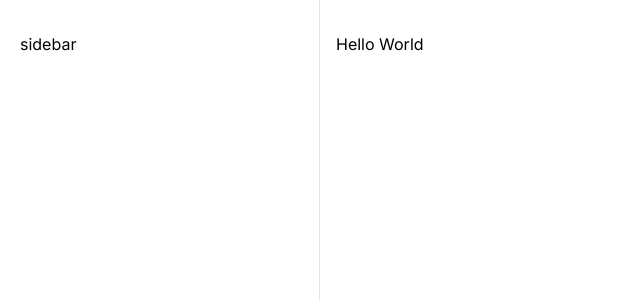
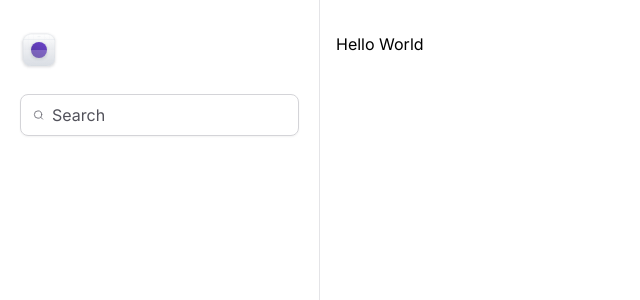
Before and after one commit to marcoscuomo/tailwind-next, a Next.js app: page / in a window 1280 px wide. Shown: the top 300 px of the page, without its empty margins (0-640 px from the left). Built offline with nearby package versions, Linux system fonts and the light colour scheme.

Commit message:
Logo e input de busca

```diff
--- a/package.json
+++ b/package.json
@@ -9,6 +9,7 @@
     "lint": "next lint"
   },
   "dependencies": {
+    "lucide-react": "^0.323.0",
     "next": "14.1.0",
     "react": "^18",
     "react-dom": "^18"
--- a/src/app/layout.tsx
+++ b/src/app/layout.tsx
@@ -1,6 +1,7 @@
 import type { Metadata } from 'next'
 import { Inter } from 'next/font/google'
 import './globals.css'
+import { Sidebar } from '@/components/Sidebar'
 
 const inter = Inter({ subsets: ['latin'] })
 
@@ -17,9 +18,9 @@
   return (
     <html lang="en">
       <body className={inter.className}>
-        <div className="grid-cols-app grid min-h-screen">
-          <aside className="border-r border-zinc-200 px-5 py-8">sidebar</aside>
-          <main className=" px-4 pb-12 pt-8">{children}</main>
+        <div className="grid min-h-screen grid-cols-app">
+          <Sidebar />
+          <main className="px-4 pb-12 pt-8">{children}</main>
         </div>
       </body>
     </html>
--- /dev/null
+++ b/src/components/Sidebar/Logo.tsx
@@ -0,0 +1,209 @@
+export function Logo() {
+  return (
+    <strong className="flex items-center gap-2 text-xl font-semibold text-zinc-900">
+      <svg
+        width={38}
+        height={38}
+        viewBox="0 0 38 38"
+        fill="none"
+        xmlns="http://www.w3.org/2000/svg"
+      >
+        <g filter="url(#filter0_dd_15282_307)">
+          <g clipPath="url(#clip0_15282_307)">
+            <rect x={3} y={2} width={32} height={32} rx={8} fill="#fff" />
+            <rect
+              x={3}
+              y={2}
+              width={32}
+              height={32}
+              rx={8}
+              fill="url(#paint0_linear_15282_307)"
+            />
+            <path
+              fillRule="evenodd"
+              clipRule="evenodd"
+              d="M19 4.039c-7.71 0-13.961 6.25-13.961 13.961 0 7.71 6.25 13.961 13.961 13.961 7.71 0 13.961-6.25 13.961-13.961 0-7.71-6.25-13.961-13.961-13.961zM4.961 18c0-7.753 6.286-14.039 14.039-14.039S33.039 10.247 33.039 18 26.753 32.039 19 32.039 4.961 25.753 4.961 18z"
+              fill="#D0D5DD"
+            />
+            <path
+              fillRule="evenodd"
+              clipRule="evenodd"
+              d="M19 14.078a3.922 3.922 0 100 7.845 3.922 3.922 0 000-7.845zM15 18a4 4 0 118 0 4 4 0 01-8 0z"
+              fill="#D0D5DD"
+            />
+            <path
+              fillRule="evenodd"
+              clipRule="evenodd"
+              d="M19 15.32a2.68 2.68 0 100 5.36 2.68 2.68 0 000-5.36zM16.243 18a2.757 2.757 0 115.514 0 2.757 2.757 0 01-5.514 0z"
+              fill="#D0D5DD"
+            />
+            <path d="M18.961 2h.078v32h-.078V2z" fill="#D0D5DD" />
+            <path d="M35 17.96v.079H3v-.078h32z" fill="#D0D5DD" />
+            <path
+              d="M29.602 2h.078v32h-.078V2zM13.64 2h.078v32h-.077V2zM24.282 2h.077v32h-.077V2zM8.32 2h.078v32H8.32V2z"
+              fill="#D0D5DD"
+            />
+            <path
+              d="M35 28.602v.077H3v-.077h32zM35 12.64v.078H3v-.077h32zM35 23.281v.078H3v-.078h32zM35 7.32v.078H3V7.32h32z"
+              fill="#D0D5DD"
+            />
+            <g filter="url(#filter1_dd_15282_307)">
+              <circle
+                cx={19}
+                cy={18}
+                r={8}
+                fill="url(#paint1_linear_15282_307)"
+              />
+            </g>
+            <g filter="url(#filter2_b_15282_307)">
+              <path
+                d="M3 18h32v3.2c0 4.48 0 6.72-.872 8.432a8 8 0 01-3.496 3.496C28.92 34 26.68 34 22.2 34h-6.4c-4.48 0-6.72 0-8.432-.872a8 8 0 01-3.496-3.496C3 27.92 3 25.68 3 21.2V18z"
+                fill="#fff"
+                fillOpacity={0.2}
+              />
+            </g>
+          </g>
+          <rect
+            x={3.15}
+            y={2.15}
+            width={31.7}
+            height={31.7}
+            rx={7.85}
+            stroke="#D0D5DD"
+            strokeWidth={0.3}
+          />
+        </g>
+        <defs>
+          <filter
+            id="filter0_dd_15282_307"
+            x={0}
+            y={0}
+            width={38}
+            height={38}
+            filterUnits="userSpaceOnUse"
+            colorInterpolationFilters="sRGB"
+          >
+            <feFlood floodOpacity={0} result="BackgroundImageFix" />
+            <feColorMatrix
+              in="SourceAlpha"
+              values="0 0 0 0 0 0 0 0 0 0 0 0 0 0 0 0 0 0 127 0"
+              result="hardAlpha"
+            />
+            <feOffset dy={1} />
+            <feGaussianBlur stdDeviation={1} />
+            <feColorMatrix values="0 0 0 0 0.0627451 0 0 0 0 0.0941176 0 0 0 0 0.156863 0 0 0 0.06 0" />
+            <feBlend
+              in2="BackgroundImageFix"
+              result="effect1_dropShadow_15282_307"
+            />
+            <feColorMatrix
+              in="SourceAlpha"
+              values="0 0 0 0 0 0 0 0 0 0 0 0 0 0 0 0 0 0 127 0"
+              result="hardAlpha"
+            />
+            <feOffset dy={1} />
+            <feGaussianBlur stdDeviation={1.5} />
+            <feColorMatrix values="0 0 0 0 0.0627451 0 0 0 0 0.0941176 0 0 0 0 0.156863 0 0 0 0.1 0" />
+            <feBlend
+              in2="effect1_dropShadow_15282_307"
+              result="effect2_dropShadow_15282_307"
+            />
+            <feBlend
+              in="SourceGraphic"
+              in2="effect2_dropShadow_15282_307"
+              result="shape"
+            />
+          </filter>
+          <filter
+            id="filter1_dd_15282_307"
+            x={8}
+            y={8}
+            width={22}
+            height={22}
+            filterUnits="userSpaceOnUse"
+            colorInterpolationFilters="sRGB"
+          >
+            <feFlood floodOpacity={0} result="BackgroundImageFix" />
+            <feColorMatrix
+              in="SourceAlpha"
+              values="0 0 0 0 0 0 0 0 0 0 0 0 0 0 0 0 0 0 127 0"
+              result="hardAlpha"
+            />
+            <feOffset dy={1} />
+            <feGaussianBlur stdDeviation={1} />
+            <feColorMatrix values="0 0 0 0 0.0627451 0 0 0 0 0.0941176 0 0 0 0 0.156863 0 0 0 0.06 0" />
+            <feBlend
+              in2="BackgroundImageFix"
+              result="effect1_dropShadow_15282_307"
+            />
+            <feColorMatrix
+              in="SourceAlpha"
+              values="0 0 0 0 0 0 0 0 0 0 0 0 0 0 0 0 0 0 127 0"
+              result="hardAlpha"
+            />
+            <feOffset dy={1} />
+            <feGaussianBlur stdDeviation={1.5} />
+            <feColorMatrix values="0 0 0 0 0.0627451 0 0 0 0 0.0941176 0 0 0 0 0.156863 0 0 0 0.1 0" />
+            <feBlend
+              in2="effect1_dropShadow_15282_307"
+              result="effect2_dropShadow_15282_307"
+            />
+            <feBlend
+              in="SourceGraphic"
+              in2="effect2_dropShadow_15282_307"
+              result="shape"
+            />
+          </filter>
+          <filter
+            id="filter2_b_15282_307"
+            x={-2}
+            y={13}
+            width={42}
+            height={26}
+            filterUnits="userSpaceOnUse"
+            colorInterpolationFilters="sRGB"
+          >
+            <feFlood floodOpacity={0} result="BackgroundImageFix" />
+            <feGaussianBlur in="BackgroundImageFix" stdDeviation={2.5} />
+            <feComposite
+              in2="SourceAlpha"
+              operator="in"
+              result="effect1_backgroundBlur_15282_307"
+            />
+            <feBlend
+              in="SourceGraphic"
+              in2="effect1_backgroundBlur_15282_307"
+              result="shape"
+            />
+          </filter>
+          <linearGradient
+            id="paint0_linear_15282_307"
+            x1={19}
+            y1={2}
+            x2={19}
+            y2={34}
+            gradientUnits="userSpaceOnUse"
+          >
+            <stop stopColor="#fff" />
+            <stop offset={1} stopColor="#D0D5DD" />
+          </linearGradient>
+          <linearGradient
+            id="paint1_linear_15282_307"
+            x1={15}
+            y1={26}
+            x2={23}
+            y2={10}
+            gradientUnits="userSpaceOnUse"
+          >
+            <stop stopColor="#53389E" />
+            <stop offset={1} stopColor="#6941C6" />
+          </linearGradient>
+          <clipPath id="clip0_15282_307">
+            <rect x={3} y={2} width={32} height={32} rx={8} fill="#fff" />
+          </clipPath>
+        </defs>
+      </svg>
+      <span className="sr-only">AtomLabs!</span>
+    </strong>
+  )
+}
--- /dev/null
+++ b/src/components/Sidebar/index.tsx
@@ -0,0 +1,19 @@
+import { Search } from 'lucide-react'
+import { Logo } from './Logo'
+
+export function Sidebar() {
+  return (
+    <aside className="space-y-6 border-r border-zinc-200 px-5 py-8">
+      <Logo />
+
+      <div className="flex w-full items-center gap-2 rounded-lg border border-zinc-300 px-3 py-2 shadow-sm">
+        <Search className="h-5 w-5 text-zinc-500" />
+        <input
+          type="text"
+          placeholder="Search"
+          className="flex-1 border-0 bg-transparent p-0 text-zinc-900 placeholder-zinc-600"
+        />
+      </div>
+    </aside>
+  )
+}
```
Also changed, not shown: 1 other file (tests, documents, lock files or other folders).
